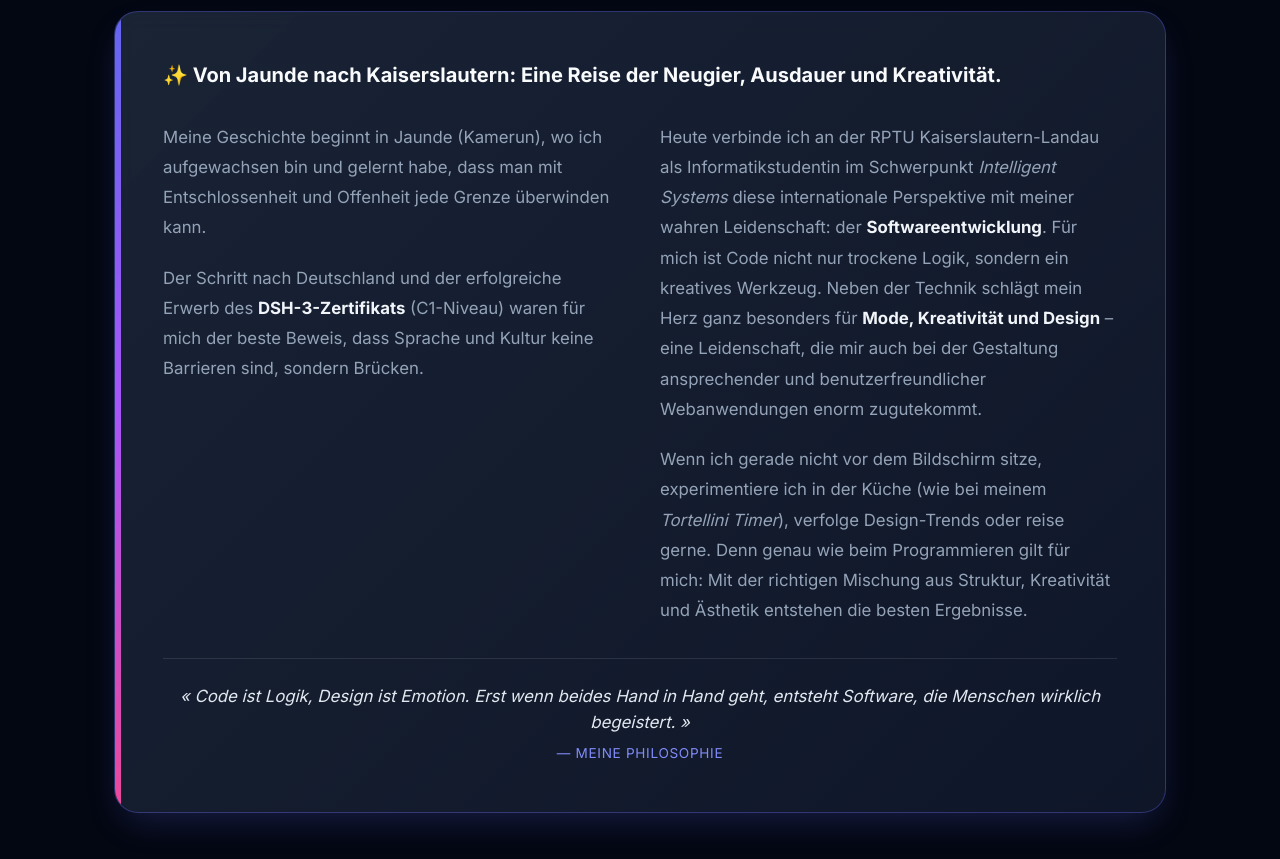
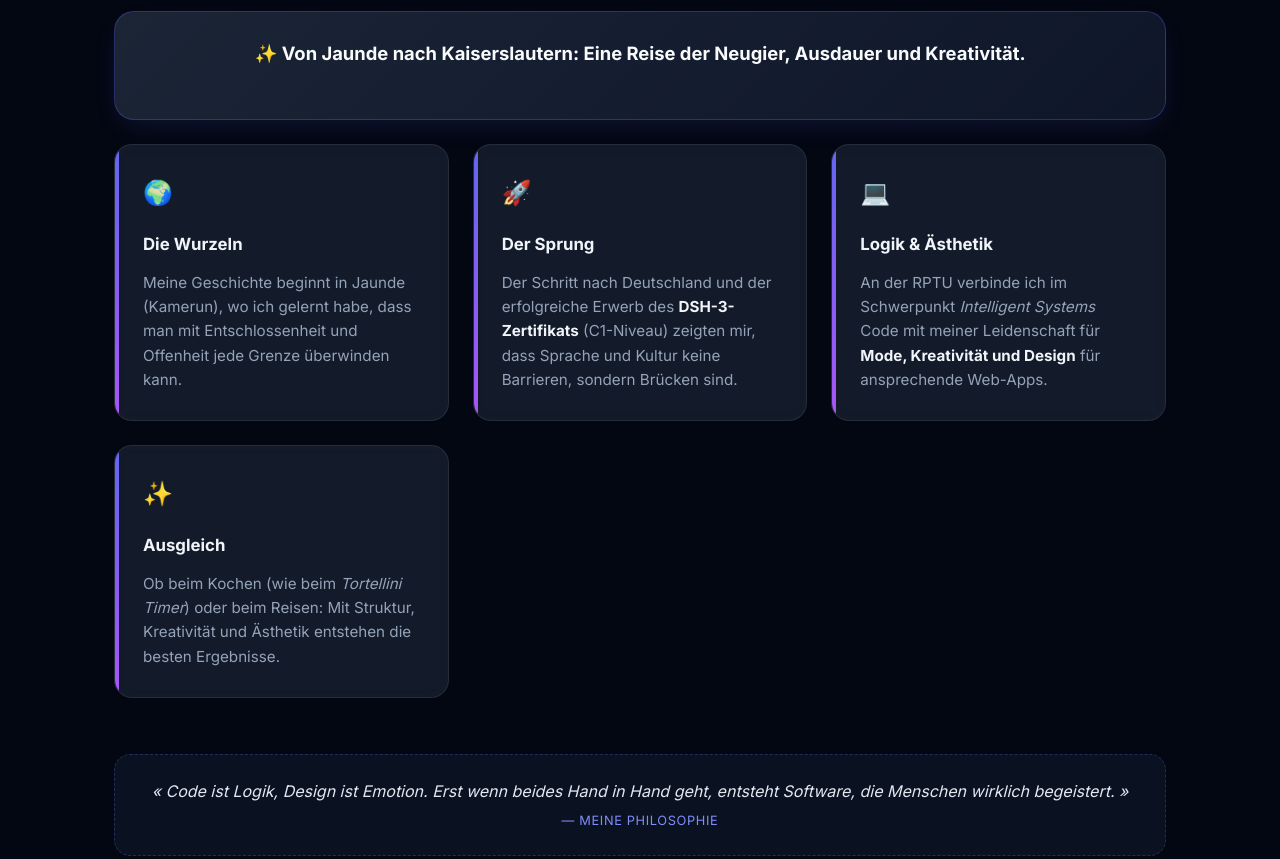
Before and after one commit to Laurita003/Portfolio, a plain HTML site: page index.html in a window 1280 px wide. Shown: the part 1620-2479 px from the top of the page. Drawn offline with Linux system fonts and the light colour scheme.

Commit message:
increment

```diff
--- a/index.html
+++ b/index.html
@@ -27,71 +27,109 @@
             object-position: center top;
         }
 
-        /* Luftiges, modernes 2-Spalten-Layout für die Story */
-        .story-container {
-            background: linear-gradient(135deg, rgba(30, 41, 59, 0.85) 0%, rgba(15, 23, 42, 0.95) 100%);
-            border: 1px solid rgba(99, 102, 241, 0.35);
-            border-radius: 24px;
-            padding: 3rem;
+        /* Neues, modernes & luftiges Story-Design (Timeline / Steps) */
+        .story-wrapper {
             margin-top: 1.5rem;
-            box-shadow: 0 15px 35px -10px rgba(99, 102, 241, 0.25);
+            display: flex;
+            flex-direction: column;
+            gap: 1.5rem;
+        }
+
+        .story-header-card {
+            background: linear-gradient(135deg, rgba(30, 41, 59, 0.9) 0%, rgba(15, 23, 42, 0.95) 100%);
+            border: 1px solid rgba(99, 102, 241, 0.3);
+            border-radius: 20px;
+            padding: 1.75rem 2rem;
+            box-shadow: 0 10px 30px -10px rgba(99, 102, 241, 0.2);
+            text-align: center;
+        }
+
+        .story-lead {
+            font-size: 1.15rem;
+            font-weight: 700;
+            color: #f8fafc;
+            line-height: 1.5;
+            display: flex;
+            align-items: center;
+            justify-content: center;
+            gap: 0.75rem;
+        }
+
+        /* Kleine, elegante Mini-Blöcke (Steps) */
+        .story-steps-grid {
+            display: grid;
+            grid-template-columns: repeat(auto-fit, minmax(280px, 1fr));
+            gap: 1.5rem;
+        }
+
+        .story-step-card {
+            background: rgba(30, 41, 59, 0.6);
+            backdrop-filter: blur(10px);
+            border: 1px solid rgba(255, 255, 255, 0.08);
+            border-radius: 18px;
+            padding: 1.75rem;
+            transition: transform 0.3s ease, border-color 0.3s ease, box-shadow 0.3s ease;
+            display: flex;
+            flex-direction: column;
+            gap: 0.75rem;
             position: relative;
             overflow: hidden;
         }
-        .story-container::before {
+
+        .story-step-card:hover {
+            transform: translateY(-4px);
+            border-color: rgba(99, 102, 241, 0.5);
+            box-shadow: 0 12px 30px rgba(0, 0, 0, 0.3);
+        }
+
+        .story-step-card::before {
             content: '';
             position: absolute;
             top: 0;
             left: 0;
-            width: 6px;
+            width: 4px;
             height: 100%;
-            background: linear-gradient(to bottom, #6366f1, #a855f7, #ec4899);
+            background: linear-gradient(to bottom, #6366f1, #a855f7);
         }
-        .story-lead {
-            font-size: 1.25rem;
+
+        .story-step-icon {
+            font-size: 1.5rem;
+            margin-bottom: 0.25rem;
+        }
+
+        .story-step-title {
+            font-size: 1.05rem;
             font-weight: 700;
-            color: #f8fafc;
-            margin-bottom: 2rem;
-            line-height: 1.5;
-            display: flex;
-            align-items: center;
-            gap: 0.75rem;
+            color: #f1f5f9;
         }
-        .story-grid-two {
-            display: grid;
-            grid-template-columns: repeat(auto-fit, minmax(320px, 1fr));
-            gap: 2.5rem;
-            align-items: start;
+
+        .story-step-card p {
+            font-size: 0.95rem;
+            color: var(--text-secondary, #94a3b8);
+            line-height: 1.6;
+            margin: 0;
         }
-        .story-column {
-            display: flex;
-            flex-direction: column;
-            gap: 1.25rem;
-        }
-        .story-column p {
-            font-size: 1.05rem;
-            color: var(--text-secondary, #94a3b8);
-            line-height: 1.8;
-        }
-        .story-column p strong {
+
+        .story-step-card p strong {
             color: #f1f5f9;
         }
 
         /* Elegantes Signatur-Zitat */
         .story-quote {
-            margin-top: 2rem;
-            padding-top: 1.5rem;
-            border-top: 1px solid rgba(255, 255, 255, 0.1);
+            background: rgba(15, 23, 42, 0.7);
+            border: 1px dashed rgba(99, 102, 241, 0.3);
+            border-radius: 16px;
+            padding: 1.5rem 2rem;
             font-style: italic;
             color: #e2e8f0;
-            font-size: 1.05rem;
+            font-size: 1rem;
             text-align: center;
             line-height: 1.6;
         }
         .story-quote span {
             display: block;
             margin-top: 0.4rem;
-            font-size: 0.85rem;
+            font-size: 0.8rem;
             font-style: normal;
             color: var(--primary-color, #818cf8);
             letter-spacing: 0.05em;
@@ -163,29 +201,49 @@
         <section id="story" class="section">
             <h2 class="section-title">Hinter den Kulissen: Meine Story</h2>
 
-            <div class="story-container">
-                <div class="story-lead">
-                    ✨ Von Jaunde nach Kaiserslautern: Eine Reise der Neugier, Ausdauer und Kreativität.
+            <div class="story-wrapper">
+                <!-- Header / Intro -->
+                <div class="story-header-card">
+                    <div class="story-lead">
+                        ✨ Von Jaunde nach Kaiserslautern: Eine Reise der Neugier, Ausdauer und Kreativität.
+                    </div>
                 </div>
 
-                <div class="story-grid-two">
-                    <!-- Linke Spalte: Der internationale Weg -->
-                    <div class="story-column">
+                <!-- Die Story in kleinen, fließenden Mini-Blöcken (Steps) -->
+                <div class="story-steps-grid">
+                    <!-- Schritt 1: Wurzeln -->
+                    <div class="story-step-card">
+                        <div class="story-step-icon">🌍</div>
+                        <div class="story-step-title">Die Wurzeln</div>
                         <p>
-                            Meine Geschichte beginnt in Jaunde (Kamerun), wo ich aufgewachsen bin und gelernt habe, dass man mit Entschlossenheit und Offenheit jede Grenze überwinden kann.
-                        </p>
-                        <p>
-                            Der Schritt nach Deutschland und der erfolgreiche Erwerb des <strong>DSH-3-Zertifikats</strong> (C1-Niveau) waren für mich der beste Beweis, dass Sprache und Kultur keine Barrieren sind, sondern Brücken.
+                            Meine Geschichte beginnt in Jaunde (Kamerun), wo ich gelernt habe, dass man mit Entschlossenheit und Offenheit jede Grenze überwinden kann.
                         </p>
                     </div>
 
-                    <!-- Rechte Spalte: Leidenschaft, Design und Hobbys -->
-                    <div class="story-column">
+                    <!-- Schritt 2: Der Weg nach Deutschland -->
+                    <div class="story-step-card">
+                        <div class="story-step-icon">🚀</div>
+                        <div class="story-step-title">Der Sprung</div>
                         <p>
-                            Heute verbinde ich an der RPTU Kaiserslautern-Landau als Informatikstudentin im Schwerpunkt <em>Intelligent Systems</em> diese internationale Perspektive mit meiner wahren Leidenschaft: der <strong>Softwareentwicklung</strong>. Für mich ist Code nicht nur trockene Logik, sondern ein kreatives Werkzeug. Neben der Technik schlägt mein Herz ganz besonders für <strong>Mode, Kreativität und Design</strong> – eine Leidenschaft, die mir auch bei der Gestaltung ansprechender und benutzerfreundlicher Webanwendungen enorm zugutekommt.
+                            Der Schritt nach Deutschland und der erfolgreiche Erwerb des <strong>DSH-3-Zertifikats</strong> (C1-Niveau) zeigten mir, dass Sprache und Kultur keine Barrieren, sondern Brücken sind.
                         </p>
+                    </div>
+
+                    <!-- Schritt 3: Informatik & Design -->
+                    <div class="story-step-card">
+                        <div class="story-step-icon">💻</div>
+                        <div class="story-step-title">Logik & Ästhetik</div>
                         <p>
-                            Wenn ich gerade nicht vor dem Bildschirm sitze, experimentiere ich in der Küche (wie bei meinem <em>Tortellini Timer</em>), verfolge Design-Trends oder reise gerne. Denn genau wie beim Programmieren gilt für mich: Mit der richtigen Mischung aus Struktur, Kreativität und Ästhetik entstehen die besten Ergebnisse.
+                            An der RPTU verbinde ich im Schwerpunkt <em>Intelligent Systems</em> Code mit meiner Leidenschaft für <strong>Mode, Kreativität und Design</strong> für ansprechende Web-Apps.
+                        </p>
+                    </div>
+
+                    <!-- Schritt 4: Freizeit & Balance -->
+                    <div class="story-step-card">
+                        <div class="story-step-icon">✨</div>
+                        <div class="story-step-title">Ausgleich</div>
+                        <p>
+                            Ob beim Kochen (wie beim <em>Tortellini Timer</em>) oder beim Reisen: Mit Struktur, Kreativität und Ästhetik entstehen die besten Ergebnisse.
                         </p>
                     </div>
                 </div>
@@ -345,6 +403,22 @@
                     </div>
                 </article>
 
+                <!-- 6. Number Guessing Game -->
+                <article class="project-card" data-category="web">
+                    <img src="images/Number Guessing Game.jpg" alt="Number Guessing Game App" class="project-img">
+                    <div class="project-body">
+                        <div class="tags">
+                            <span>Python</span><span>HTML</span><span>CSS</span><span>JavaScript</span>
+                        </div>
+                        <h3>Number Guessing Game</h3>
+                        <p>Ein interaktives Zahlenratespiel mit verschiedenen Schwierigkeitsgraden, intelligenter Eingabevalidierung, Versuchshistorie und direktem Replay-Modus.</p>
+                        <div class="project-links">
+                            <a href="https://laurita003.github.io/Number-Guessing-Game-App/" target="_blank" rel="noopener noreferrer" class="btn btn-primary btn-sm">Live-Demo</a>
+                            <a href="https://github.com/Laurita003/Number-Guessing-Game" target="_blank" rel="noopener noreferrer" class="btn btn-outline btn-sm">GitHub</a>
+                        </div>
+                    </div>
+                </article>
+
             </div>
         </section>
 
```
Also changed, not shown: images/Number Guessing Game.jpg (added).
